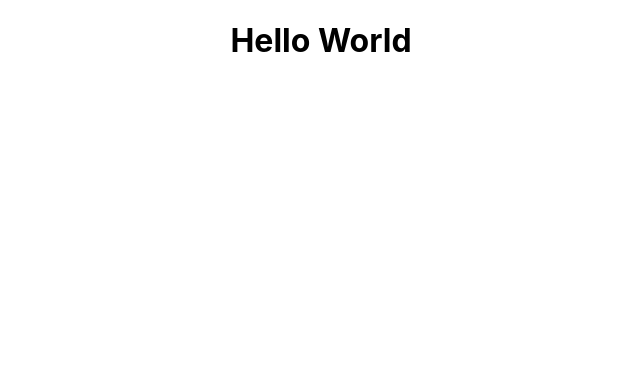
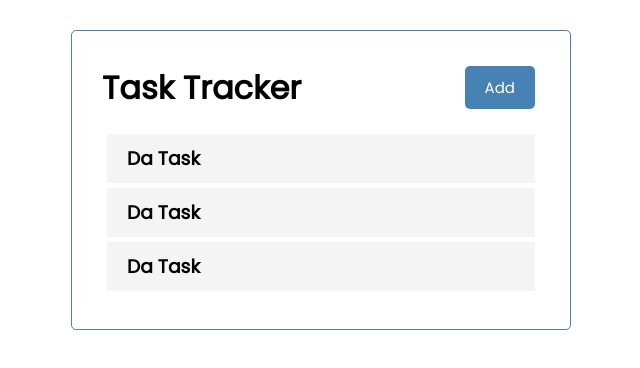
Before and after one commit to vlad1onescu/React_Task_Tracker, a React (Create React App) app in the folder react-task-traker/: page / in a window 1280 px wide. Shown: the top 368 px of the page, without its empty margins (319-959 px from the left). Built offline with nearby package versions, Linux system fonts and the light colour scheme.

Commit message:
add Tasks/Task

```diff
--- a/react-task-traker/src/App.css
+++ /dev/null
@@ -1,38 +0,0 @@
-.App {
-  text-align: center;
-}
-
-.App-logo {
-  height: 40vmin;
-  pointer-events: none;
-}
-
-@media (prefers-reduced-motion: no-preference) {
-  .App-logo {
-    animation: App-logo-spin infinite 20s linear;
-  }
-}
-
-.App-header {
-  background-color: #282c34;
-  min-height: 100vh;
-  display: flex;
-  flex-direction: column;
-  align-items: center;
-  justify-content: center;
-  font-size: calc(10px + 2vmin);
-  color: white;
-}
-
-.App-link {
-  color: #61dafb;
-}
-
-@keyframes App-logo-spin {
-  from {
-    transform: rotate(0deg);
-  }
-  to {
-    transform: rotate(360deg);
-  }
-}
--- a/react-task-traker/src/App.js
+++ b/react-task-traker/src/App.js
@@ -1,10 +1,19 @@
-import logo from './logo.svg';
-import './App.css';
 
+import Header from './Components/Header'
+import Tasks from './Components/Tasks'
+import {useState} from 'react'
 function App() {
+  const [tasks, setTasks] = useState([
+        {id:1},
+        {id:2},
+        {id:3},
+  ])
+
+
   return (
-    <div className="App">
-      <h1>Hello World</h1>
+    <div className="container">
+     <Header />
+      <Tasks tasks={tasks} />
     </div>
   );
 }
--- /dev/null
+++ b/react-task-traker/src/Components/Button.js
@@ -0,0 +1,24 @@
+import React from 'react'
+import PropTypes from 'prop-types'
+const Button = ({color,text,onClick}) => {
+    return (
+
+            <button
+            onClick={onClick}
+            className='btn'
+            style={{backgroundColor:color}} > {text}</button>
+
+    )
+}
+
+Button.defaultProps = {
+    color: 'steelblue',
+    text: 'Add',
+    onClick: () => {console.log('Clicked')}
+}
+Button.propTypes = {
+    color: PropTypes.string,
+    text: PropTypes.string,
+    onClick:PropTypes.func,
+}
+export default Button
--- /dev/null
+++ b/react-task-traker/src/Components/Header.js
@@ -0,0 +1,28 @@
+import PropTypes from 'prop-types'
+import Button from './Button'
+
+
+const Header = ({title}) => {
+
+
+    return (
+        <header className = 'header'>
+            <h1 >{title}</h1>
+            <Button  />
+        </header>
+    )
+}
+
+Header.defaultProps = {
+    title: 'Task Tracker',
+}
+
+Header.propTypes ={
+    title: PropTypes.string.isRequired,
+}
+
+// const headingStyle = {
+//     color: 'red',
+//     backgroundColor: 'blue'
+// }
+export default Header
--- /dev/null
+++ b/react-task-traker/src/Components/Task.js
@@ -0,0 +1,11 @@
+import React from 'react'
+
+const Task = () => {
+    return (
+        <div className="task">
+            <h3>Da Task</h3>
+        </div>
+    )
+}
+
+export default Task
--- /dev/null
+++ b/react-task-traker/src/Components/Tasks.js
@@ -0,0 +1,16 @@
+import React from 'react'
+import Task from './Task'
+
+
+const Tasks = ({tasks}) => {
+
+    return (
+        <>
+          {tasks.map((task) => (
+          <Task key={task.id} task={task}/>
+          ))}
+        </>
+    )
+}
+
+export default Tasks
--- a/react-task-traker/src/index.css
+++ b/react-task-traker/src/index.css
@@ -1,13 +1,111 @@
-body {
-  margin: 0;
-  font-family: -apple-system, BlinkMacSystemFont, 'Segoe UI', 'Roboto', 'Oxygen',
-    'Ubuntu', 'Cantarell', 'Fira Sans', 'Droid Sans', 'Helvetica Neue',
-    sans-serif;
-  -webkit-font-smoothing: antialiased;
-  -moz-osx-font-smoothing: grayscale;
+@import url('https://fonts.googleapis.com/css2?family=Poppins:wght@300;400&display=swap');
+* {
+    box-sizing: border-box;
+    margin: 0;
+    padding: 0;
 }
 
-code {
-  font-family: source-code-pro, Menlo, Monaco, Consolas, 'Courier New',
-    monospace;
+body {
+    font-family: 'Poppins', sans-serif;
 }
+
+.container {
+    max-width: 500px;
+    margin: 30px auto;
+    overflow: auto;
+    min-height: 300px;
+    border: 1px solid steelblue;
+    padding: 30px;
+    border-radius: 5px;
+}
+
+.header {
+    display: flex;
+    justify-content: space-between;
+    align-items: center;
+    margin-bottom: 20px;
+}
+
+.btn {
+    display: inline-block;
+    background: #000;
+    color: #fff;
+    border: none;
+    padding: 10px 20px;
+    margin: 5px;
+    border-radius: 5px;
+    cursor: pointer;
+    text-decoration: none;
+    font-size: 15px;
+    font-family: inherit;
+}
+
+.btn:focus {
+    outline: none;
+}
+
+.btn:active {
+    transform: scale(0.98);
+}
+
+.btn-block {
+    display: block;
+    width: 100%;
+}
+
+.task {
+    background: #f4f4f4;
+    margin: 5px;
+    padding: 10px 20px;
+    cursor: pointer;
+}
+
+.task.reminder {
+    border-left: 5px solid green;
+}
+
+.task h3 {
+    display: flex;
+    align-items: center;
+    justify-content: space-between;
+}
+
+.add-form {
+    margin-bottom: 40px;
+}
+
+.form-control {
+    margin: 20px 0;
+}
+
+.form-control label {
+    display: block;
+}
+
+.form-control input {
+    width: 100%;
+    height: 40px;
+    margin: 5px;
+    padding: 3px 7px;
+    font-size: 17px;
+}
+
+.form-control-check {
+    display: flex;
+    align-items: center;
+    justify-content: space-between;
+}
+
+.form-control-check label {
+    flex: 1;
+}
+
+.form-control-check input {
+    flex: 2;
+    height: 20px;
+}
+
+footer {
+    margin-top: 30px;
+    text-align: center;
+}
```
